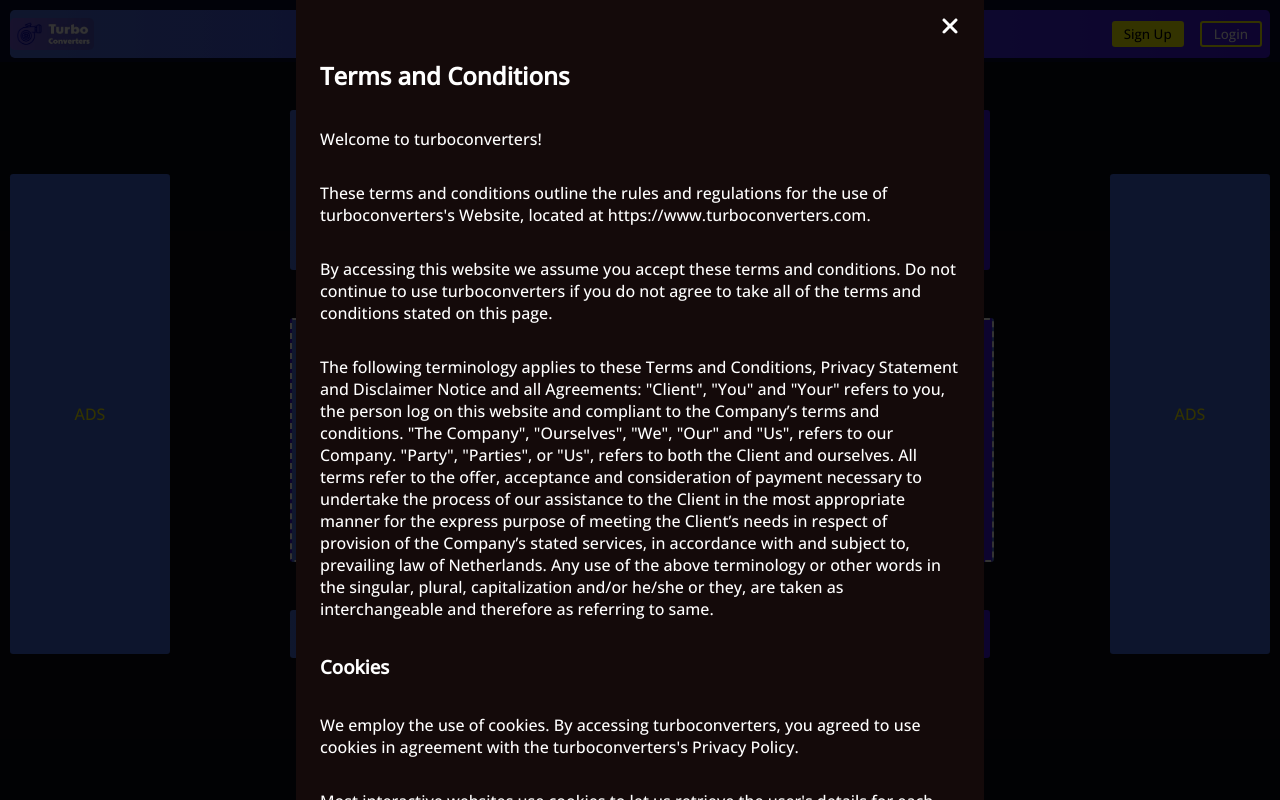
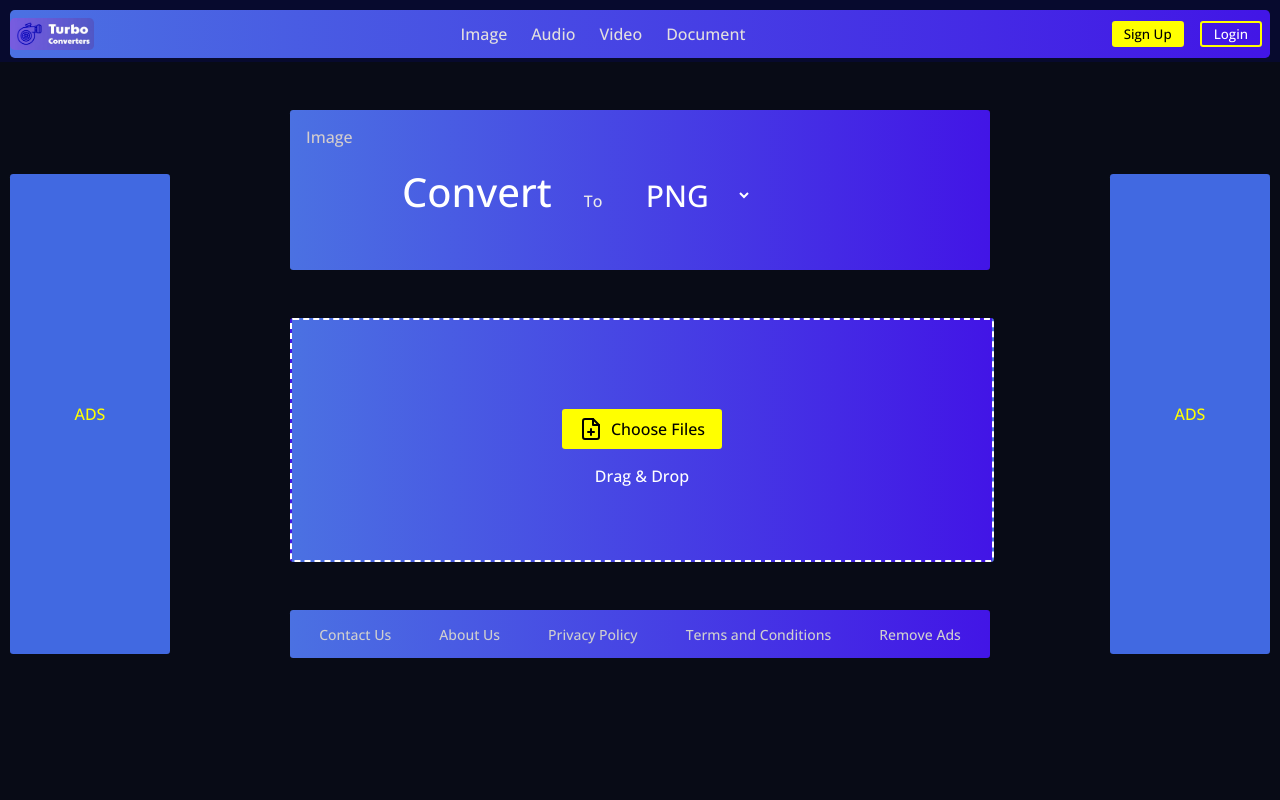
Before and after one commit to 0xRomRom/turboconverters, a React (Create React App) app: page / in a window 1280 px wide. Built offline with nearby package versions, Linux system fonts and the light colour scheme.

Commit message:
privacy policy opens and closes

```diff
--- a/src/components/converters/convertercomponents/footer/Footer.jsx
+++ b/src/components/converters/convertercomponents/footer/Footer.jsx
@@ -1,15 +1,24 @@
 import stl from "./Footer.module.css";
 import PrivacyPolicy from "../../../footercomponents/PrivacyPolicy";
+import { useState } from "react";
 
 const Footer = () => {
+  const [privacy, openPrivacy] = useState(false);
+
+  const handleOpenPrivacy = () => {
+    openPrivacy(!privacy);
+  };
+
   return (
     <div className={stl.footer}>
       <span className={stl.footspan}>Contact Us</span>
       <span className={stl.footspan}>About Us</span>
-      <span className={stl.footspan}>Privacy Policy</span>
+      <span className={stl.footspan} onClick={handleOpenPrivacy}>
+        Privacy Policy
+      </span>
       <span className={stl.footspan}>Terms and Conditions</span>
       <span className={stl.footspan}>Remove Ads</span>
-      <PrivacyPolicy />
+      {privacy && <PrivacyPolicy closePrivacy={openPrivacy} />}
     </div>
   );
 };
--- a/src/components/footercomponents/PrivacyPolicy.jsx
+++ b/src/components/footercomponents/PrivacyPolicy.jsx
@@ -2,12 +2,20 @@
 import { FontAwesomeIcon } from "@fortawesome/react-fontawesome";
 import { faXmark } from "@fortawesome/free-solid-svg-icons";
 
-const PrivacyPolicy = () => {
+const PrivacyPolicy = (props) => {
+  const handleClosePrivacy = () => {
+    props.closePrivacy((state) => !state);
+  };
+
   return (
     <div className={stl.wrapper}>
       <div className={stl.modal}>
         <div className={stl.closewrapper}>
-          <FontAwesomeIcon icon={faXmark} className={stl.close} />
+          <FontAwesomeIcon
+            icon={faXmark}
+            className={stl.close}
+            onClick={handleClosePrivacy}
+          />
         </div>
         <h2 className={stl.header}>
           <strong>Terms and Conditions</strong>
--- a/src/components/footercomponents/PrivacyPolicy.module.css
+++ b/src/components/footercomponents/PrivacyPolicy.module.css
@@ -37,7 +37,6 @@
 
 .close:hover {
   transform: rotate(90deg);
-  border: 1px solid white;
 }
 
 .header {
```
